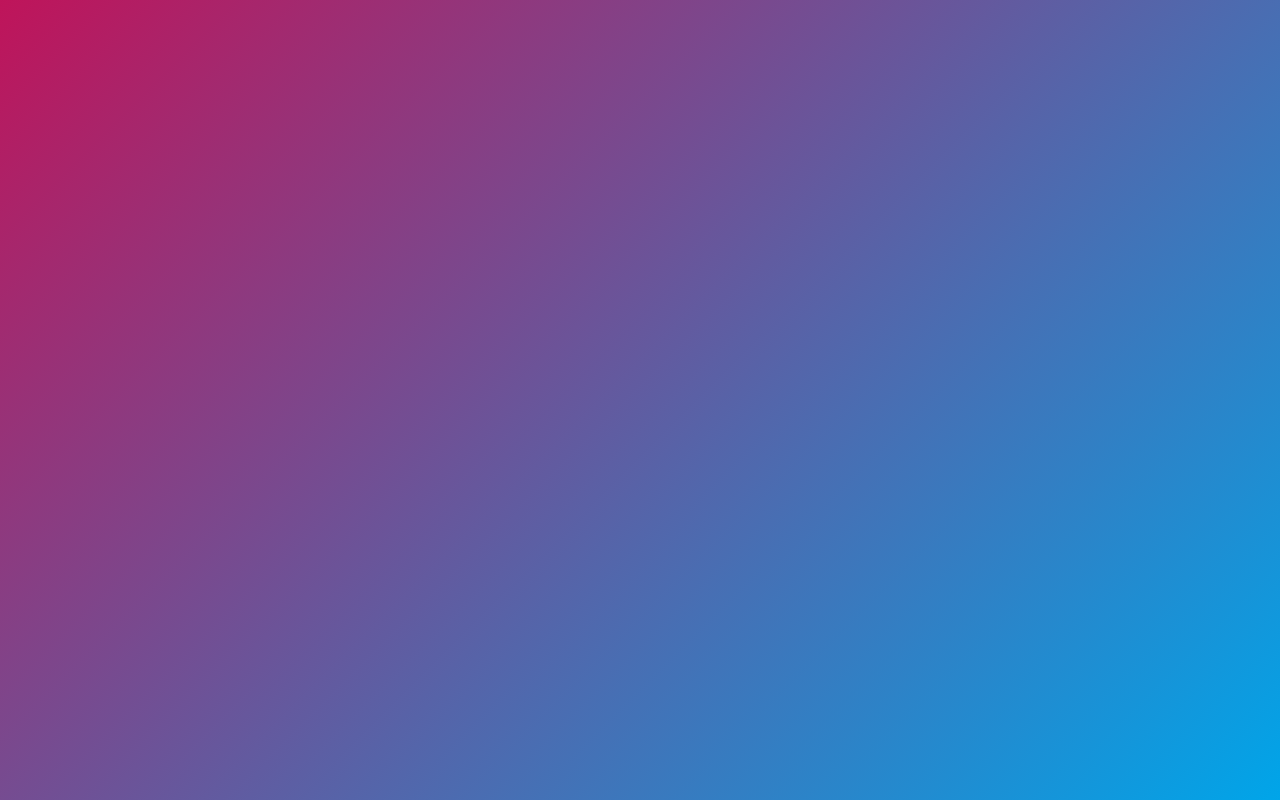
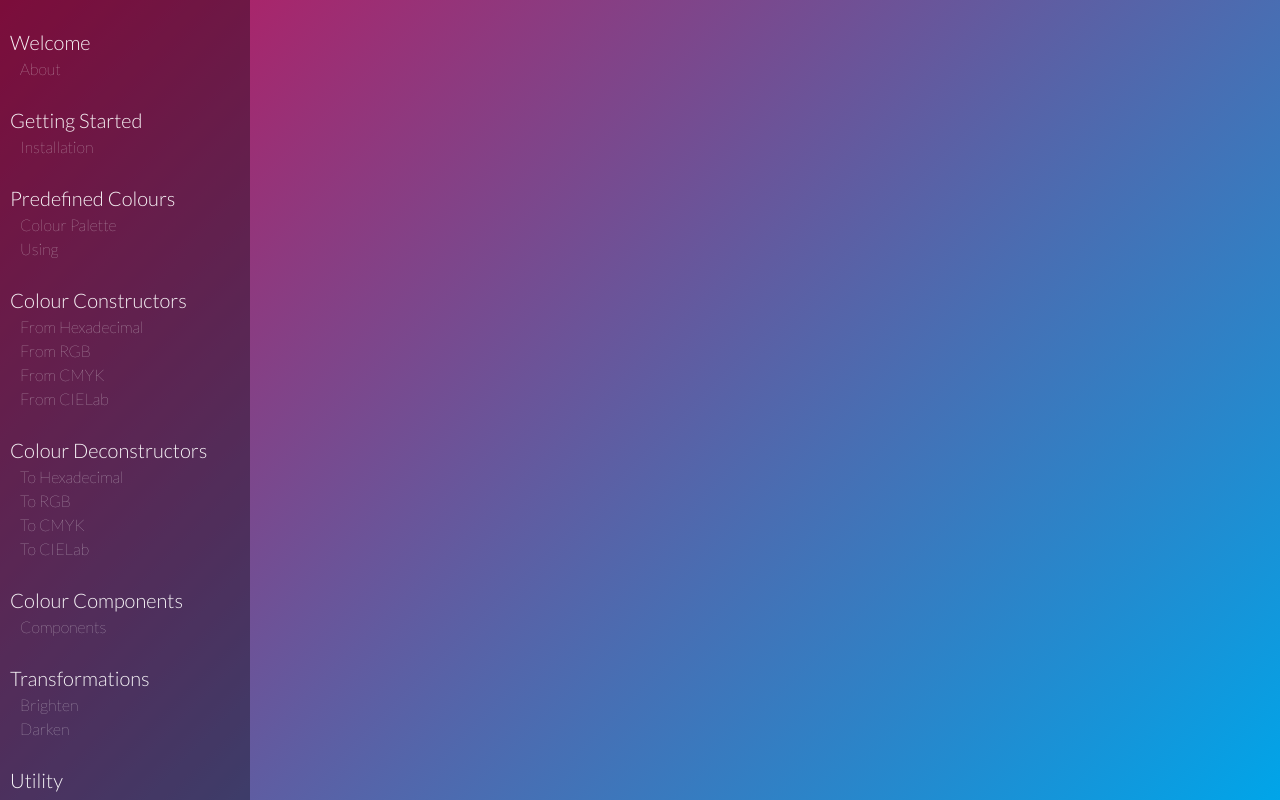
Before and after one commit to ColoursForX/coloursforx.github.io, a plain HTML site: page index.html in a window 1280 px wide. Drawn offline with Linux system fonts and the light colour scheme.

Commit message:
Added all content categories

```diff
--- a/css/styles.css
+++ b/css/styles.css
@@ -11,6 +11,7 @@ body {
 
 html {
 	padding: 0;
+	font-family: 'Lato', sans-serif;
 }
 
 .color_grad {
@@ -20,3 +21,41 @@ html {
 	padding: 0;
 	margin: 0;
 }
+
+div.scroll_content {
+	background-color: rgba(1,1,1,0.35);
+	overflow-y: scroll;
+	width: 250px;
+	height: 100%;
+	margin-bottom: 30px;
+}
+
+p.scroll_content {
+	margin-top: 5px;
+	margin-left: 20px;
+	margin-right: 10px;
+	margin-bottom: 0;
+}
+
+a.scroll_content {
+	color: #eeeeee;
+	text-decoration: none;
+	font-size: 16px;
+	font-weight: 100;
+}
+
+a.scroll_content:hover {
+	text-decoration: underline;
+}
+
+h1.scroll_content {
+	color: #ffffff;
+	text-decoration: none;
+	font-size: 20px;
+	font-weight: 300;
+	margin-bottom: 0;
+	margin-left: 10px;
+	margin-right: 10px;
+	margin-top: 30px;
+	opacity: 0.95;
+}
--- a/index.html
+++ b/index.html
@@ -2,10 +2,55 @@
 <head>
 	<title>Colours for {x}</title>
 	<link href="css/styles.css" media="all" rel="stylesheet" />
+	<link href='http://fonts.googleapis.com/css?family=Lato:100,300,400,700' rel='stylesheet' type='text/css'>
 </head>
 <body>
 	<div class="color_grad">
+		<div class="scroll_content">
+			<h1 class="scroll_content">Welcome</h1>
+			<p class="scroll_content"><a class="scroll_content" href="#">About</a></p>
 
+			<h1 class="scroll_content">Getting Started</h1>
+			<p class="scroll_content"><a class="scroll_content" href="#">Installation</a></p>
+
+			<h1 class="scroll_content">Predefined Colours</h1>
+			<p class="scroll_content"><a class="scroll_content" href="#">Colour Palette</a></p>
+			<p class="scroll_content"><a class="scroll_content" href="#">Using</a></p>
+
+			<h1 class="scroll_content">Colour Constructors</h1>
+			<p class="scroll_content"><a class="scroll_content" href="#">From Hexadecimal</a></p>
+			<p class="scroll_content"><a class="scroll_content" href="#">From RGB</a></p>
+			<p class="scroll_content"><a class="scroll_content" href="#">From CMYK</a></p>
+			<p class="scroll_content"><a class="scroll_content" href="#">From CIELab</a></p>
+
+			<h1 class="scroll_content">Colour Deconstructors</h1>
+			<p class="scroll_content"><a class="scroll_content" href="#">To Hexadecimal</a></p>
+			<p class="scroll_content"><a class="scroll_content" href="#">To RGB</a></p>
+			<p class="scroll_content"><a class="scroll_content" href="#">To CMYK</a></p>
+			<p class="scroll_content"><a class="scroll_content" href="#">To CIELab</a></p>
+
+			<h1 class="scroll_content">Colour Components</h1>
+			<p class="scroll_content"><a class="scroll_content" href="#">Components</a></p>
+
+			<h1 class="scroll_content">Transformations</h1>
+			<p class="scroll_content"><a class="scroll_content" href="#">Brighten</a></p>
+			<p class="scroll_content"><a class="scroll_content" href="#">Darken</a></p>
+
+			<h1 class="scroll_content">Utility</h1>
+			<p class="scroll_content"><a class="scroll_content" href="#">Contrasting</a></p>
+			<p class="scroll_content"><a class="scroll_content" href="#">Complementary</a></p>
+
+			<h1 class="scroll_content">Distance</h1>
+			<p class="scroll_content"><a class="scroll_content" href="#">Find Distance</a></p>
+
+			<h1 class="scroll_content">Colour Schemes</h1>
+			<p class="scroll_content"><a class="scroll_content" href="#">Analagous</a></p>
+			<p class="scroll_content"><a class="scroll_content" href="#">Monochromatic</a></p>
+			<p class="scroll_content"><a class="scroll_content" href="#">Triad</a></p>
+			<p class="scroll_content"><a class="scroll_content" href="#">Complementary</a></p>
+
+			<h1 class="scroll_content"> </h1>
+		</div>
 	</div>
 </body>
 </html>
```
